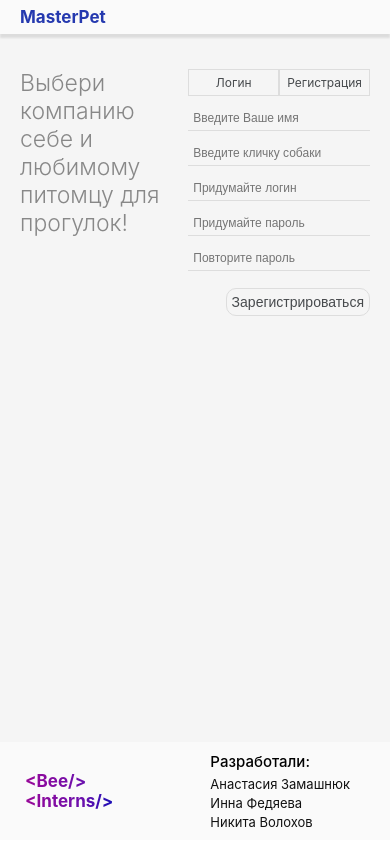
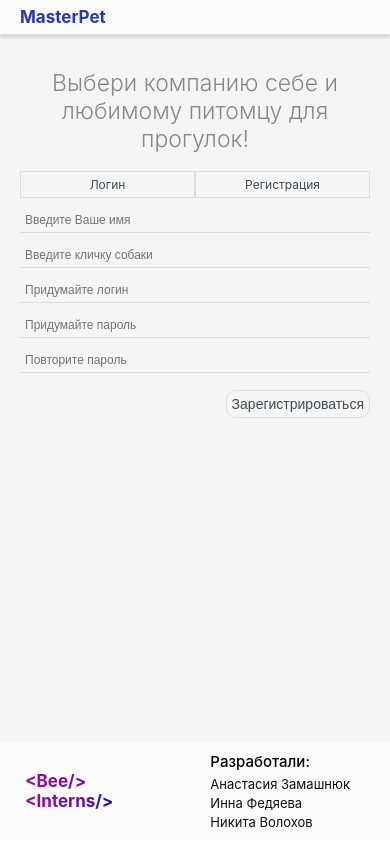
Before and after one commit to nastjazzz/final_project, a React (Create React App) app: page /registration in a window 390 px wide. Built offline with nearby package versions, Linux system fonts and the light colour scheme.

Commit message:
Changed welcome page adaptive design

```diff
--- a/src/components/Welcome/welcome.css
+++ b/src/components/Welcome/welcome.css
@@ -100,11 +100,11 @@
     }
 
     .main {
-        padding: 25px 0;
+        padding: 25px 0 10px 0;
     }
 
     .title {
-        font-size: 33px;
+        font-size: 32px;
         margin-right: 20px;
     }
 
@@ -121,9 +121,22 @@
     }
 }
 
-@media (max-width: 400px) {
+@media (max-width: 500px) {
+    .main {
+        flex-direction: column;
+        align-items: center;
+    }
+
     .title {
+        margin-right: 0;
+
         font-size: 23px;
-        margin-right: 20px;
+        text-align: center;
+    }
+
+    .auth__wrapper {
+        margin-top: 18px;
+        max-width: none;
+        width: 100%;
     }
 }
```
